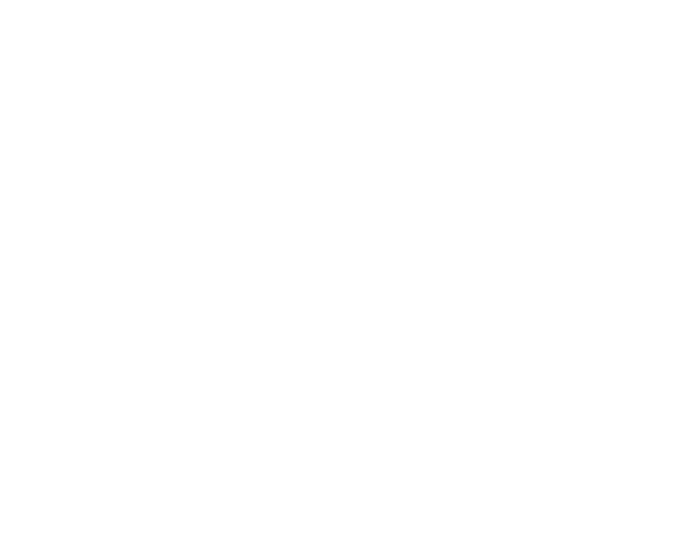
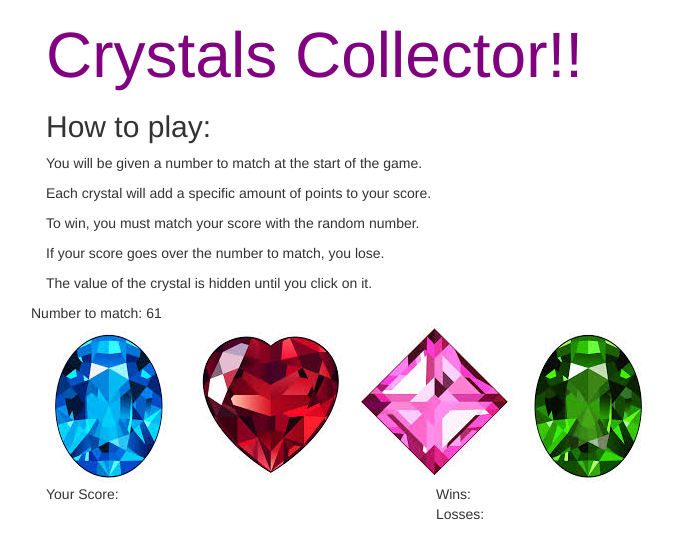
Before and after one commit to mcollins33/crystal-game, a plain HTML site: page index.html in a window 1280 px wide. Shown: the whole page, without its empty margins (24-697 px from the left). Drawn offline with nearby package versions, Linux system fonts and the light colour scheme.

Commit message:
random number, jewel numbers, your score works

```diff
--- a/assets/css/style.css
+++ b/assets/css/style.css
@@ -0,0 +1,15 @@
+#title {
+    color: purple;
+    font-size: 64px;
+    font-family: ;
+    text-align: left;
+
+}
+
+body {
+
+}
+
+img {
+	float: left;
+}
--- a/assets/javascript/game.js
+++ b/assets/javascript/game.js
@@ -0,0 +1,63 @@
+$(document).ready(function() {
+
+
+    var wins = 0;
+    var losses = 0;
+    var randomNumber;
+    var score = 0;
+    var start = true;
+
+    randomNumber = Math.floor(Math.random() * (121 - 19) + 19);
+    $("#match").text(randomNumber);
+    console.log(randomNumber);
+
+    var jewel1 = Math.floor(Math.random() * 12) + 1;
+    console.log(jewel1);
+
+    var jewel2 = Math.floor(Math.random() * 12) + 1;
+    console.log(jewel2);
+
+    var jewel3 = Math.floor(Math.random() * 12) + 1;
+    console.log(jewel3);
+
+    var jewel4 = Math.floor(Math.random() * 12) + 1;
+    console.log(jewel4);
+
+    $("#jewel1").on("click", function() {
+        score = score + jewel1;
+        $("#score").text(score);
+    });
+
+    $("#jewel2").on("click", function() {
+        score += jewel2;
+        $("#score").text(score);
+    });
+
+    $("#jewel3").on("click", function() {
+        score += jewel3;
+        $("#score").text(score);
+    });
+
+    $("#jewel4").on("click", function() {
+        score += jewel4;
+        $("#score").text(score);
+    });
+
+
+    if (score === randomNumber) {
+        wins++;
+        console.log(wins);
+        start = true;
+    } else if (score > randomNumber) {
+        losses++;
+        console.log(losses);
+        start = true;
+    }
+
+
+
+
+
+
+
+});
--- a/index.html
+++ b/index.html
@@ -1,21 +1,45 @@
 <!DOCTYPE html>
 <html>
+
 <head>
-	<title>Crystals Game</title>
-	<link rel="stylesheet" type="text/css" href="./assets/css/reset.css">
+    <title>Crystals Game</title>
+    <link rel="stylesheet" type="text/css" href="./assets/css/reset.css">
     <link rel="stylesheet" href="https://maxcdn.bootstrapcdn.com/bootstrap/3.3.7/css/bootstrap.min.css" integrity="sha384-BVYiiSIFeK1dGmJRAkycuHAHRg32OmUcww7on3RYdg4Va+PmSTsz/K68vbdEjh4u" crossorigin="anonymous">
     <link rel="stylesheet" type="text/css" href="./assets/css/style.css">
 </head>
+
 <body>
+    <div class="container">
+        <div class="row">
+            <div class="col-md-7 jewels">
+                <h1 id="title">Crystals Collector!!</h1>
+                <h2>How to play:</h2>
+                <p>You will be given a number to match at the start of the game.</p>
+                <p>Each crystal will add a specific amount of points to your score.</p>
+                <p>To win, you must match your score with the random number.</p>
+                <p>If your score goes over the number to match, you lose.</p>
+                <p>The value of the crystal is hidden until you click on it.</p>
+            </div>
+        </div>
+        <div class="row">
+            <div class="head">Number to match: <span id="match"></span></div>
+        </div>
+        <div class="row">
+            <div id="jewel1"><img src="./assets/images/jewel1.png"></div>
+            <img id="jewel2" src="./assets/images/jewel2.png">
+            <img id="jewel3" src="./assets/images/jewel3.png">
+            <img id="jewel4" src="./assets/images/jewel4.png">
+        </div>
+        <div class="row">
+            <div class="col-md-4" id="head score">Your Score: <span id="score"></span></div>
+            <div class="col-md-3">
+                <div id="head">Wins: <span id="wins"></span></div>
+                <div id="head">Losses: <span id="losses"></span></div>
+            </div>
+        </div>
+    </div>
+    <script type="text/javascript" src="https://cdnjs.cloudflare.com/ajax/libs/jquery/3.2.1/jquery.min.js"></script>
+    <script type="text/javascript" src="./assets/javascript/game.js"></script>
+</body>
 
-
-
-
-
-
-
-
-<script type="text/javascript" src="https://cdnjs.cloudflare.com/ajax/libs/jquery/3.2.1/jquery.min.js"></script>
-<script type="text/javascript" src="./assets/javascript/game.js"></script>
-</body>
 </html>
```
Also changed, not shown: assets/images/jewel1.png (added), assets/images/jewel2.png (added), assets/images/jewel3.png (added), assets/images/jewel4.png (added).
